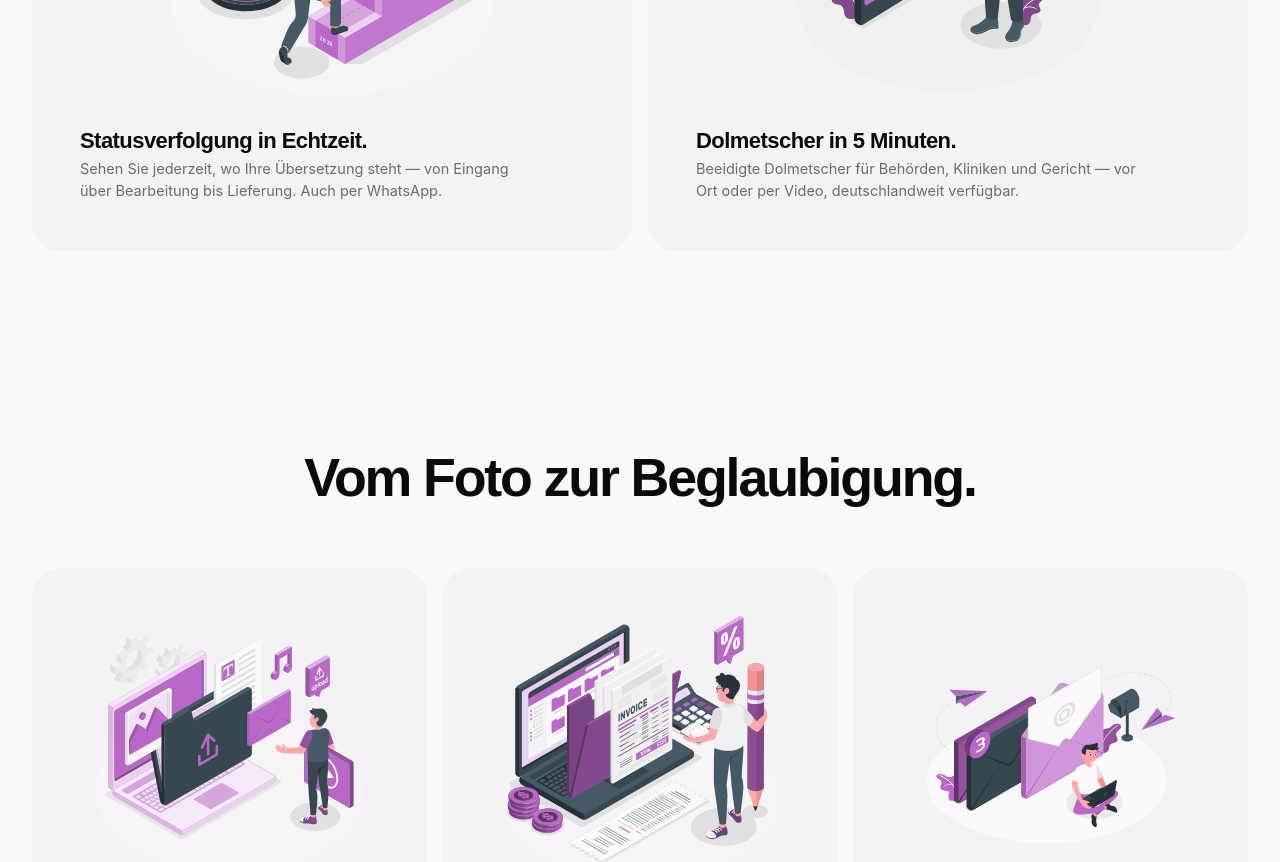
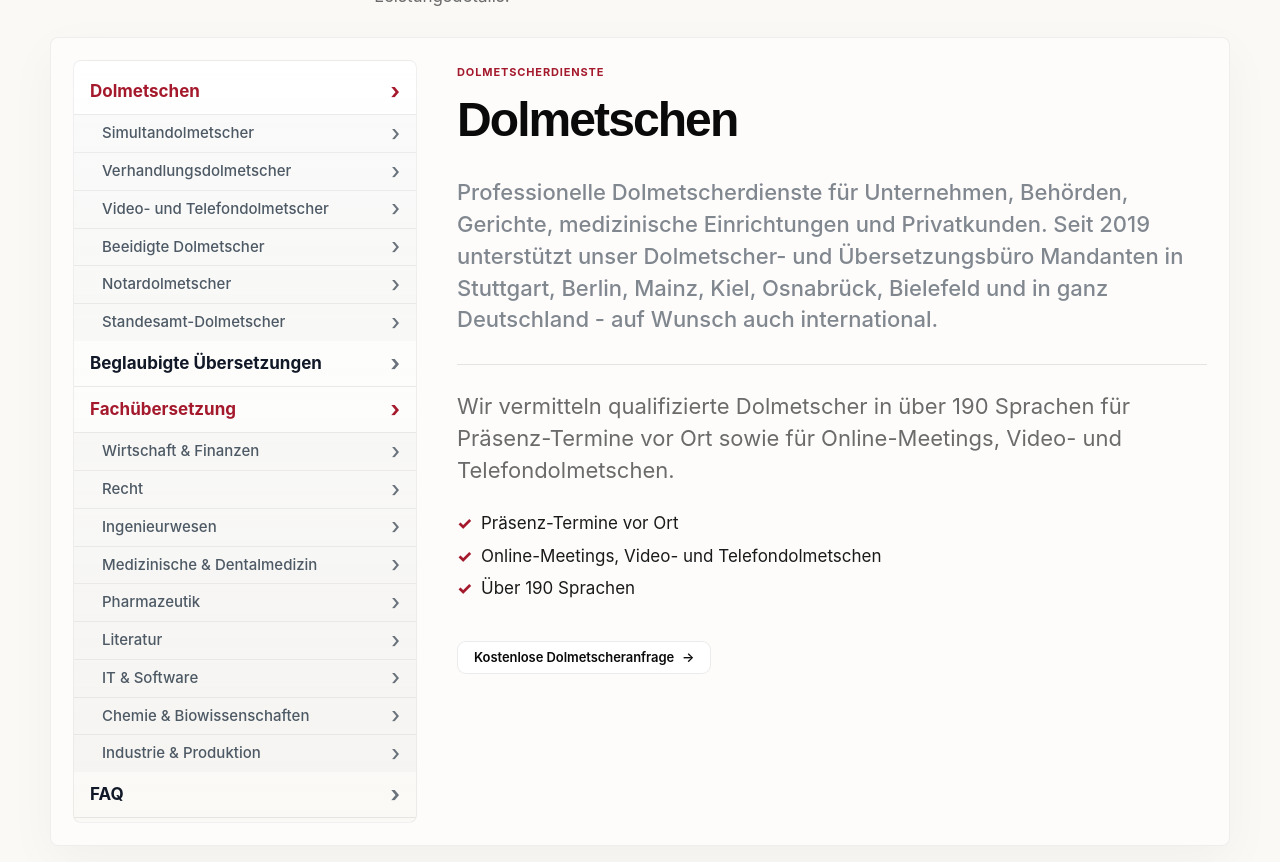
Before and after one commit to noon-sprachdienst/NOON., a React (Vite) app: page / in a window 1280 px wide. Shown: the part 1300-2162 px from the top of the page. Built offline with nearby package versions, Linux system fonts and the light colour scheme.

Commit message:
hided_sections

```diff
--- a/src/App.jsx
+++ b/src/App.jsx
@@ -189,8 +189,8 @@ export default function App() {
         ) : (
           <>
             <Hero />
-            <Feature2 />
-            <Feature3 />
+            {/* <Feature2 /> */}
+            {/* <Feature3 /> */}
             <StatsStrip />
             <Services />
             <Beratung />
--- a/src/components/Services.jsx
+++ b/src/components/Services.jsx
@@ -36,14 +36,14 @@ export default function Services() {
   return (
     <section className="services" id="services" aria-labelledby="services-heading">
       <div className="container">
-        <div className="section-head">
+        {/* <div className="section-head">
           <h2 id="services-heading" data-reveal="">{t('services.title')}</h2>
           <p data-reveal="" style={{ '--ri': 1 }}>
             {t('services.sub')}
           </p>
-        </div>
+        </div> */}
 
-        <div className="svc-featured" data-reveal="" style={{ '--ri': 0 }}>
+        {/* <div className="svc-featured" data-reveal="" style={{ '--ri': 0 }}>
           <div className="svc-feat-left">
             <div className="svc-feat-icon" aria-hidden="true">
               <svg width="28" height="28" viewBox="0 0 24 24" fill="none" stroke="currentColor" strokeWidth="1.6">
@@ -86,7 +86,7 @@ export default function Services() {
               {t('services.feat.cta')}
             </a>
           </div>
-        </div>
+        </div> */}
 
         <div className="specialties" id="fachuebersetzungen">
           <div className="section-head specialties-head">
```
